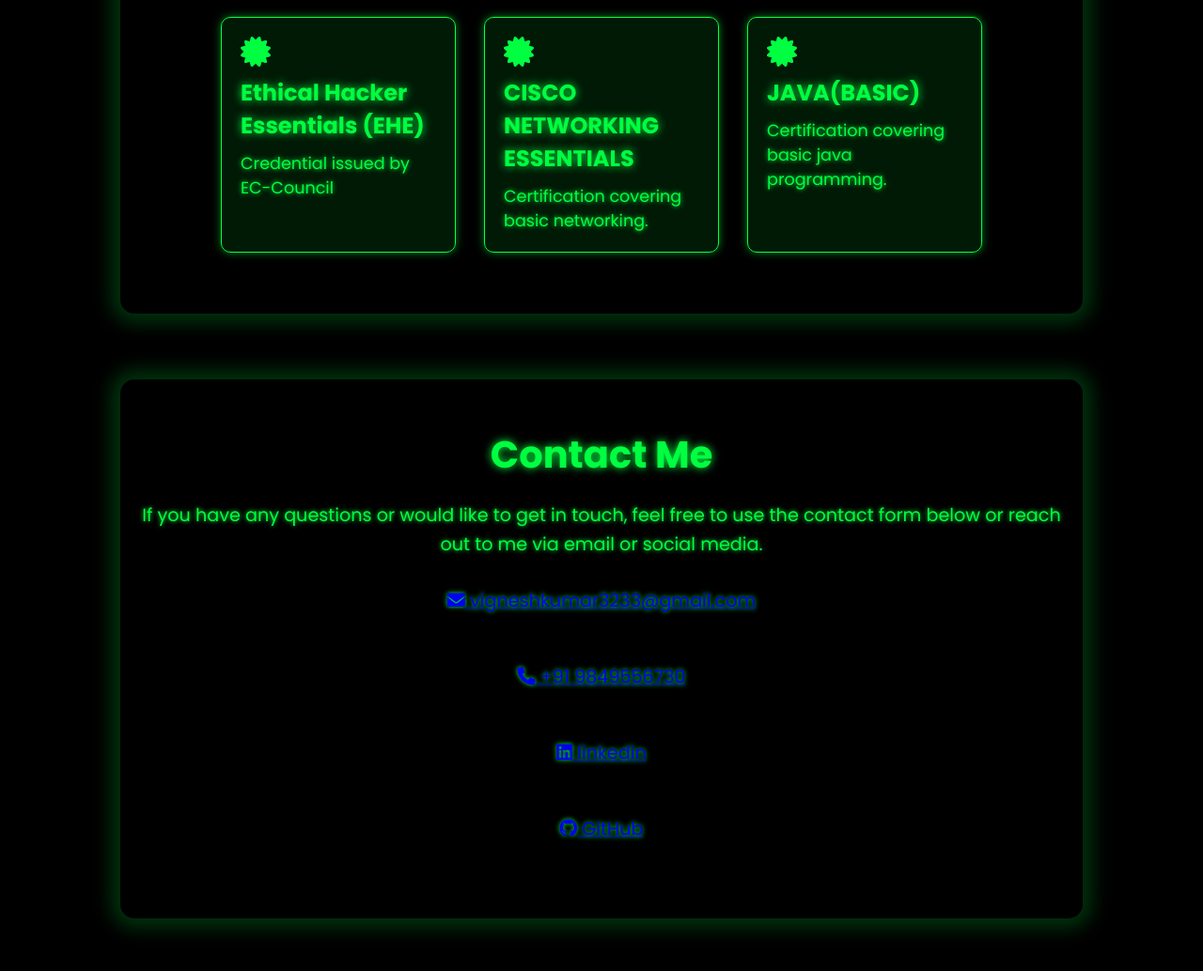
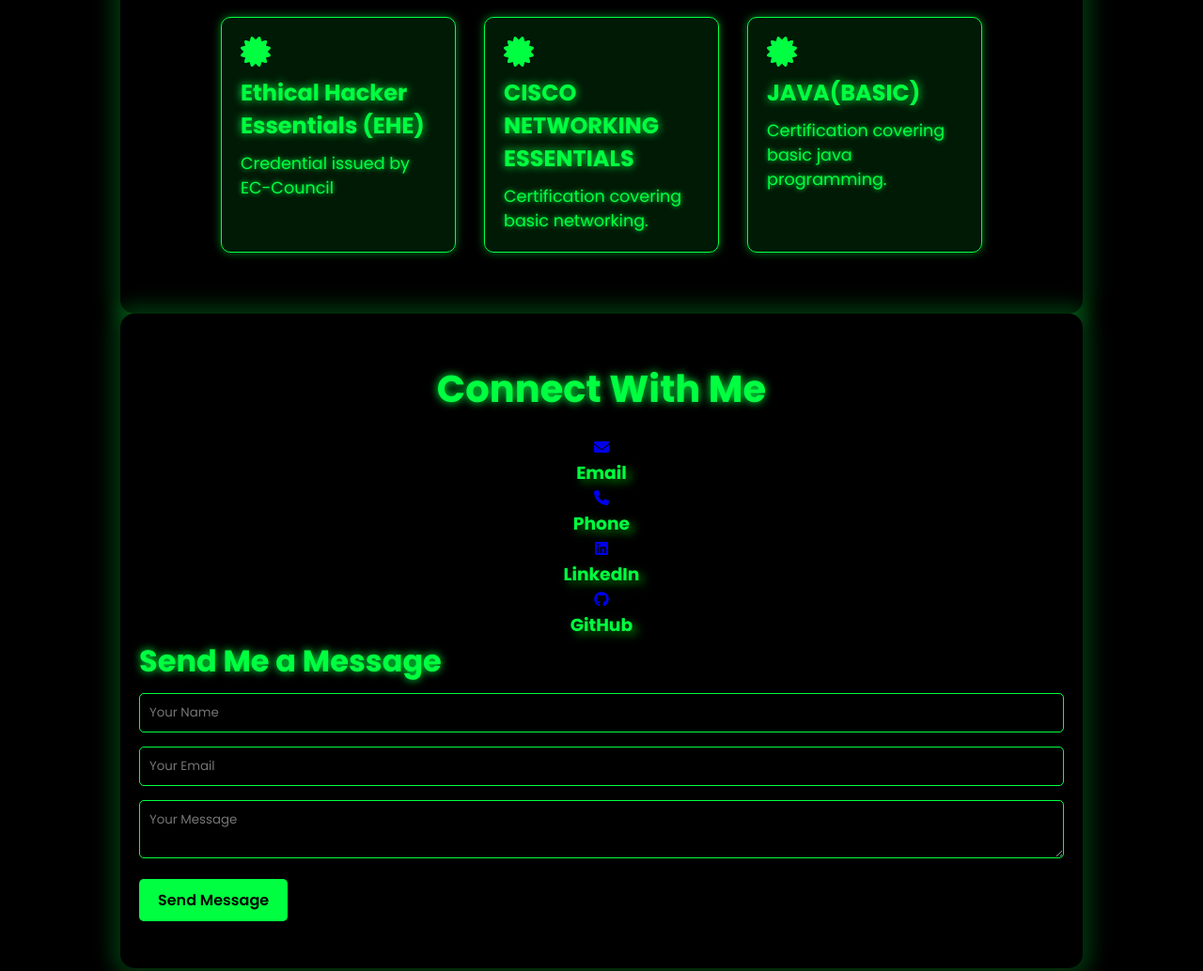
Before and after one commit to vigneshkumarkasani/vigneshkumar_profile, a plain HTML site: page index.html in a window 1280 px wide. Shown: the part 2495-3529 px from the top of the page at 94% size. Drawn offline with nearby package versions, Linux system fonts and the light colour scheme.

Commit message:
Update index.html

```diff
--- a/index.html
+++ b/index.html
@@ -154,39 +154,63 @@
         </div>
     </div>
 </section>
+<!-- HTML for the alternative contact section -->
+<section id="contact" class="contact-section">
+    <div class="container">
+        <h2>Connect With Me</h2>
+        <div class="contact-grid">
+            <!-- Email Contact Card -->
+            <div class="contact-card">
+                <a href="mailto:vigneshkumar3233@gmail.com">
+                    <i class="fas fa-envelope"></i>
+                </a>
+                <h3>Email</h3>
+            </div>
 
+            <!-- Phone Contact Card -->
+            <div class="contact-card">
+                <a href="tel:+919849556730">
+                    <i class="fas fa-phone"></i>
+                </a>
+                <h3>Phone</h3>
+            </div>
 
+            <!-- LinkedIn Contact Card -->
+            <div class="contact-card">
+                <a href="https://www.linkedin.com/in/vignesh-kumar-kasani/">
+                    <i class="fab fa-linkedin"></i>
+                </a>
+                <h3>LinkedIn</h3>
+            </div>
 
-<section id="contact" class="contact-section"style="margin-top: 70px">
-    <div class="container">
-        <h2>Contact Me</h2>
-        <p>If you have any questions or would like to get in touch, feel free to use the contact form below or reach out to me via email or social media.</p>
+            <!-- GitHub Contact Card -->
+            <div class="contact-card">
+                <a href="https://github.com/vigneshkumarkasani" target="_blank">
+                    <i class="fab fa-github"></i>
+                </a>
+                <h3>GitHub</h3>
+            </div>
+        </div>
+    </div>
 
-        <div class="contact-details">
-            <p>
-              <a href="mailto:vigneshkumar3233@gmail.com">
-                <i class="fas fa-envelope"></i> vigneshkumar3233@gmail.com
-              </a>
-            </p>
-            <p>
-              <a href="tel:+91 9849556730">
-                <i class="fas fa-phone"></i> +91 9849556730
-              </a>
-            </p>
-            <p>
-              <a href="https://www.linkedin.com/in/vignesh-kumar-kasani/" target="_blank">
-                <i class="fab fa-linkedin"></i> linkedin
-              </a>
-            </p>
-            <p>
-                <a href="https://github.com/vigneshkumarkasani" target="_blank">
-                  <i class="fab fa-github"></i> GitHub
-                </a>
-              </p>
-          </div>
-
+        <div class="contact-form">
+            <h3>Send Me a Message</h3>
+            <form id="contact-form">
+                <div class="form-group">
+                    <input type="text" id="name" name="name" required placeholder="Your Name">
+                </div>
+                <div class="form-group">
+                    <input type="email" id="email" name="email" required placeholder="Your Email">
+                </div>
+                <div class="form-group">
+                    <textarea id="message" name="message" required placeholder="Your Message"></textarea>
+                </div>
+                <button type="submit" class="btn-submit">Send Message</button>
+            </form>
+        </div>
     </div>
 </section>
+
 
 <footer class="footer" style="margin-top: 70px;">
     <p>&copy; <span id="year"></span> 2024 All rights reserved.</p>
```
